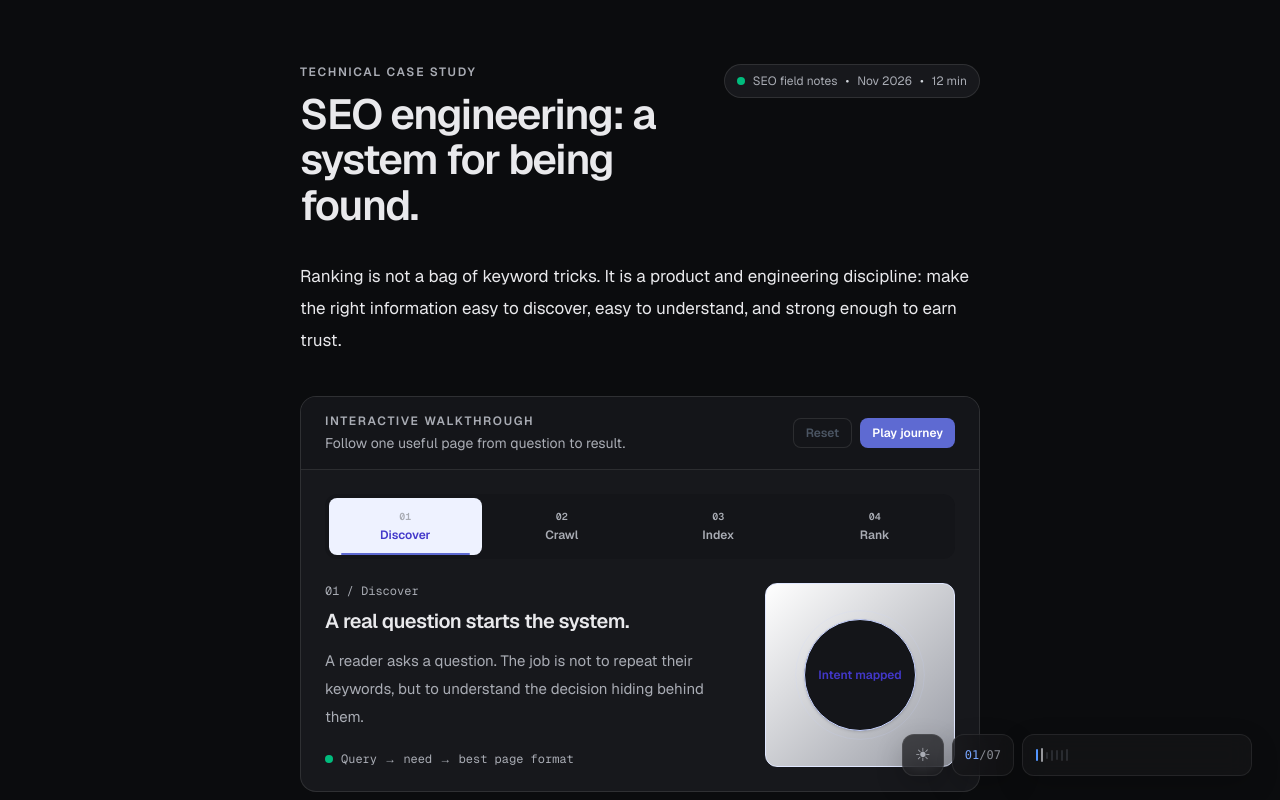
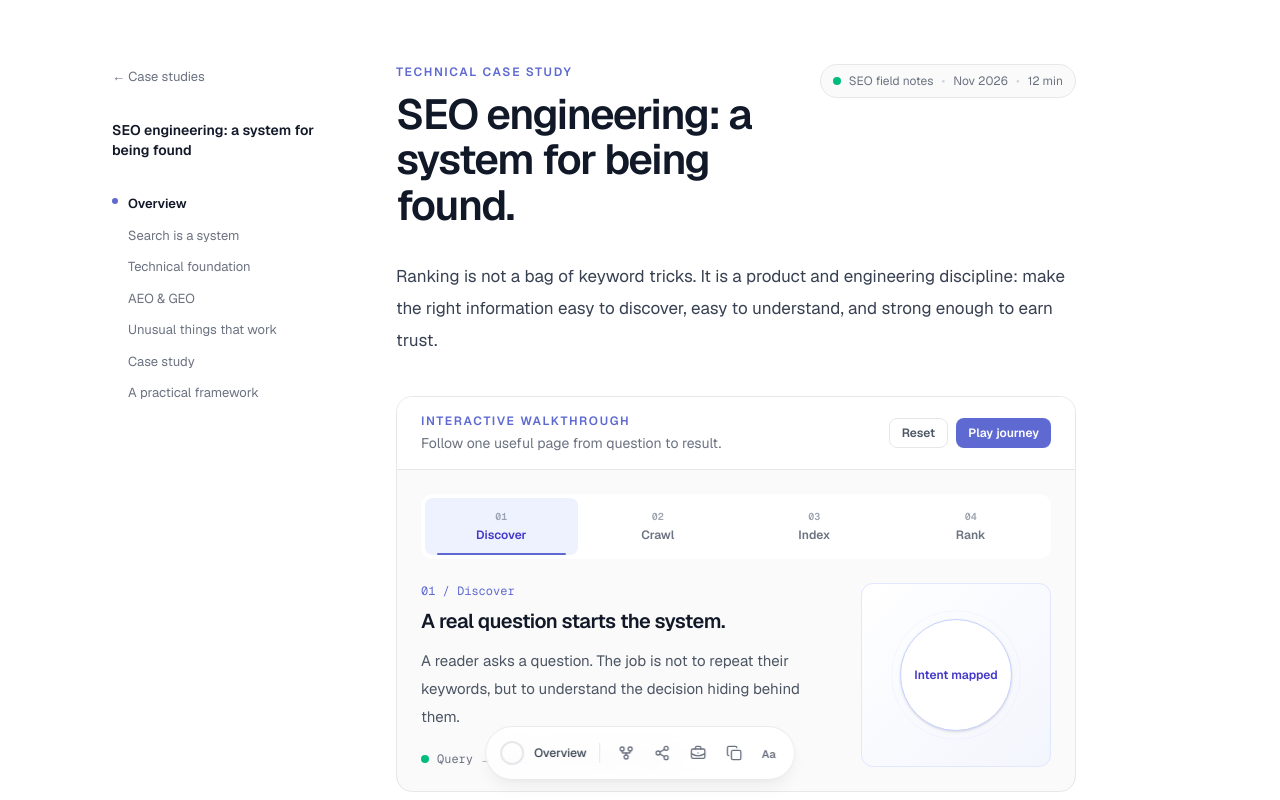
Before and after one commit to sudoKrishna/krishna, a Next.js app: page /blog/seo-engineering in a window 1280 px wide. Shown: the top 800 px of the page. Built offline with nearby package versions, Linux system fonts and the light colour scheme.

Commit message:
revert: restore SEO article sidebar layout

```diff
--- a/app/blog/seo-engineering/_components/BlogLayout.tsx
+++ b/app/blog/seo-engineering/_components/BlogLayout.tsx
@@ -1,9 +1,9 @@
 "use client";
 
 import { motion } from "framer-motion";
+import Link from "next/link";
 import { ReactNode, useEffect, useState } from "react";
-import { ReadingControls } from "./ReadingControls";
-import styles from "./ReadingControls.module.css";
+import { FloatingDock } from "./FloatingDock";
 
 export type TocItem = { id: string; label: string };
 
@@ -13,7 +13,6 @@ export function Reveal({ children, className = "" }: { children: ReactNode; clas
 
 export function BlogLayout({ children, toc }: { children: ReactNode; toc: TocItem[] }) {
   const [active, setActive] = useState(toc[0]?.id ?? "");
-  const [theme, setTheme] = useState<"light" | "dark">("dark");
   useEffect(() => {
     const nodes = toc.map(({ id }) => document.getElementById(id)).filter(Boolean) as HTMLElement[];
     const observer = new IntersectionObserver(entries => {
@@ -24,11 +23,23 @@ export function BlogLayout({ children, toc }: { children: ReactNode; toc: TocIte
     return () => observer.disconnect();
   }, [toc]);
 
-  return <div className={styles.page} data-theme={theme}>
-    <div className="mx-auto w-full max-w-[680px] px-5 py-10 lg:px-0 lg:py-16">
+  return <div className="min-h-screen bg-white text-[#111827] [--seo-accent:#5E6AD2]">
+    <div className="mx-auto grid max-w-[1120px] grid-cols-1 gap-10 px-5 py-10 lg:grid-cols-[220px_minmax(0,680px)] lg:gap-16 lg:px-8 lg:py-16">
+      <aside className="hidden self-start lg:block">
+        <div className="sticky top-12 h-fit">
+          <Link href="/#blog" className="text-[13px] text-[#6B7280] transition-colors hover:text-[#111827]">← Case studies</Link>
+          <p className="mt-8 text-sm font-semibold leading-5">SEO engineering: a system for being found</p>
+          <nav aria-label="Article table of contents" className="mt-7">
+            {toc.map(item => <a key={item.id} href={"#" + item.id} className={"relative block py-1.5 pl-4 text-[13px] transition-colors " + (active === item.id ? "font-semibold text-[#111827]" : "text-[#6B7280] hover:text-[#374151]")}>
+              {active === item.id && <motion.span layoutId="active-toc-dot" aria-hidden="true" className="absolute left-0 top-2.5 h-1.5 w-1.5 rounded-full bg-[var(--seo-accent)]" transition={{ type: "spring", stiffness: 520, damping: 32 }} />}
+              {item.label}
+            </a>)}
+          </nav>
+        </div>
+      </aside>
       <main className="min-w-0 pb-24">{children}</main>
     </div>
-    <ReadingControls toc={toc} active={active} theme={theme} onThemeChange={() => setTheme((value) => value === "light" ? "dark" : "light")} />
+    <FloatingDock toc={toc} active={active} />
   </div>;
 }
 
```
